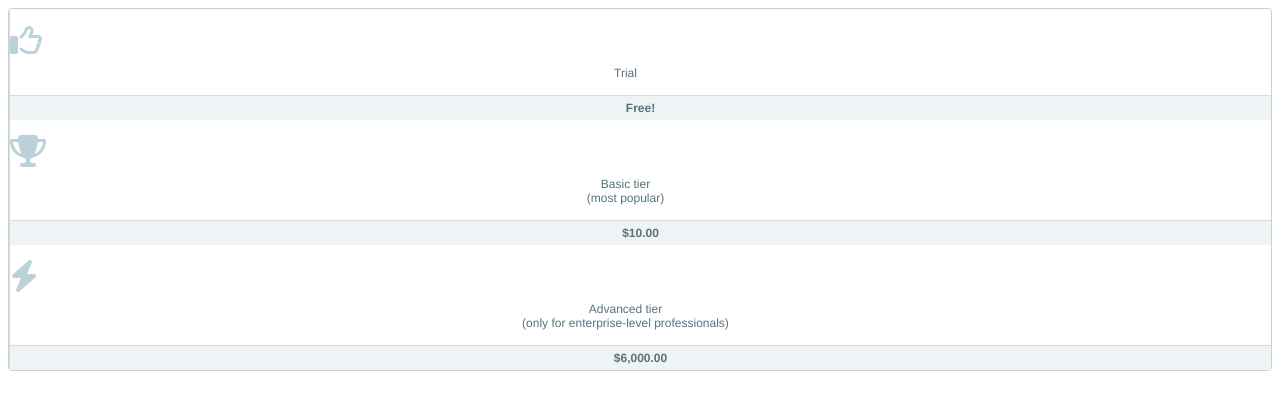
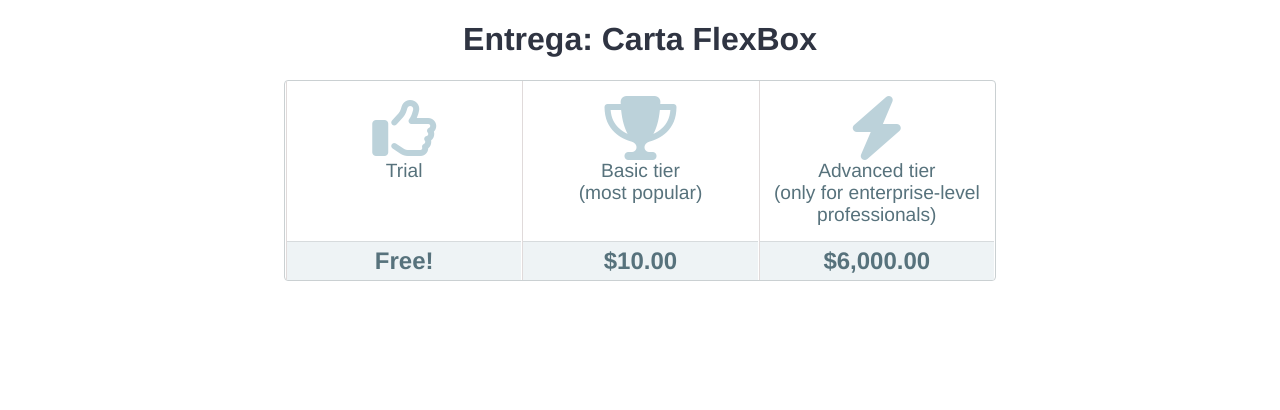
Before and after one commit to Kenzie-Academy-Brasil-Developers/cartas-flexbox-sprint-2-jerlysson, a plain HTML site: page index.html in a window 1280 px wide. Drawn offline with Linux system fonts and the light colour scheme.

Commit message:
Alterações comforme a rubrica Fixed!

```diff
--- a/index.html
+++ b/index.html
@@ -10,6 +10,9 @@
 </head>
 
 <body>
+	<header>
+		<h1 class="title">Entrega: Carta FlexBox</h1>
+	</header>
 	<div class="cardGroup">
 		<div class="card cardGroup__card">
 			<div class="card__description cardGroup__cardDescription">
--- a/src/cards.css
+++ b/src/cards.css
@@ -5,11 +5,16 @@ html {
     height: 100%;
     background-color: #FFFFFF;
 }
+.title {
+  text-align: center;
+}
 
 .icon {color: #BCD2DA;}
 
 .card {
     /* display, flex-direction */
+    display: flex;
+    flex-direction: column;
     border: 1px solid #CAD0D2;
     border-radius: 4px;
     overflow: hidden;
@@ -17,22 +22,27 @@ html {
 
 .card__description {
     /* display, flex-direction, justify-content, align-items */
+    align-items: center;
     padding: 15px 0;
 }
 
-.card__descriptionIcon {font-size: 32px; margin-bottom: 10px;}
+.card__descriptionIcon {
+    font-size: 4em;
+    margin-bottom: 10px;
+    margin: 0 auto;
+  }
+
 
 .card__descriptionText {
     color: #57727C;
-    font-size: 12px;
+    font-size: 1.2em;
     text-align: center;
-    max-width: calc(100% - 30px);
 }
 
 .card__price {
     text-align: center;
     color: #57727C;
-    font-size: 12px;
+    font-size: 1.5em;
     font-weight: 700;
     padding: 5px 15px;
     border-top: 1px solid #D7DBDD;
@@ -49,15 +59,36 @@ html {
 
     .cardGroup__card {
       /* flex-grow, flex-shrink, flex-basis */
-
+      flex-shrink: 1;
       border: none;
       border-radius: 0;
     }
 
     .cardGroup__card {
-      border-left: 1px solid #D7DBDD;
+      border-left: 1px solid #e0dada;
     }
 
     .cardGroup__cardDescription {
+      display: flex;
+      flex-direction: column;
       /* flex-grow, flex-shrink, flex-basis */
     }
+
+ @media only screen and (min-width: 426px) {
+  .card {
+    /* display, flex-direction */
+    justify-content: space-between;
+    width: 33%;
+    flex-direction: column;
+
+
+  }
+  .cardGroup {
+    /* display */
+
+    max-width: 710px;
+    margin: 0 auto;
+    justify-content: space-evenly;
+    display: flex;
+  }
+ }
```
